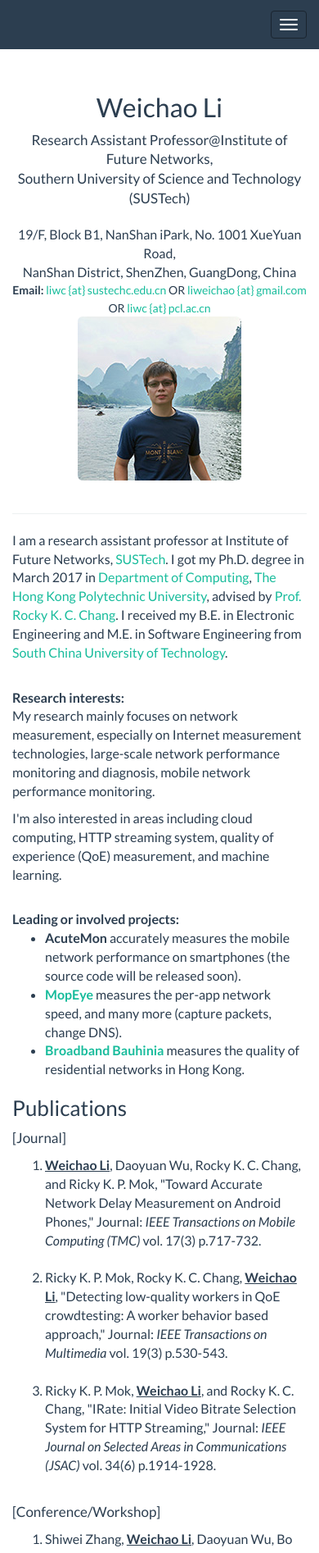
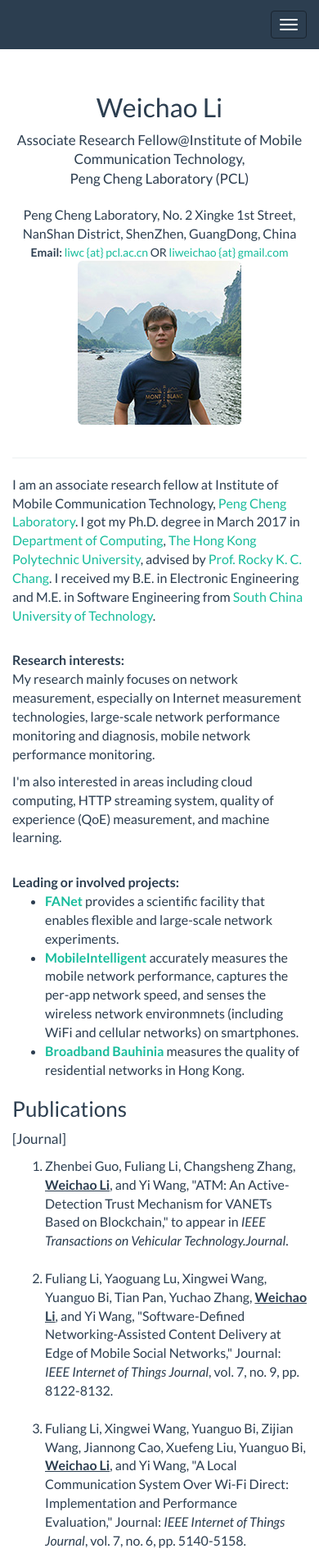
Before and after one commit to liweichao/liweichao.github.io, a plain HTML site: page index.html in a window 390 px wide. Shown: the top 1894 px of the page at 82% size. Drawn offline with Linux system fonts and the light colour scheme.

Commit message:
Add files via upload

```diff
--- a/index.html
+++ b/index.html
@@ -55,14 +55,13 @@
 			<div class="row">
 				<div class="col-lg-9 col-md-9 col-sm-7">
 					<h2>Weichao Li</h2>
-					<p class="lead">Research Assistant Professor@Institute of Future Networks, <br>Southern University of Science and Technology (SUSTech)</p>
+					<p class="lead">Associate Research Fellow@Institute of Mobile Communication Technology, <br>Peng Cheng Laboratory (PCL)</p>
 					<span style="font-size:16px">
-						19/F, Block B1, NanShan iPark, No. 1001 XueYuan Road, <br>
+						Peng Cheng Laboratory, No. 2 Xingke 1st Street,
 						NanShan District, ShenZhen, GuangDong, China<br>
 					</span>
-					<span style="font-size:14px"><strong>Email:</strong> <a href="mailto:liwc{a}sustech.edu.cn">liwc {at} sustechc.edu.cn</a> OR
-					<a href="mailto:liweichao{a}gmail.com">liweichao {at} gmail.com</a> OR
-					<a href="mailto:liwc{a}pcl.ac.cn">liwc {at} pcl.ac.cn</a></span><br>
+					<span style="font-size:14px"><strong>Email: </strong><a href="mailto:liwc{a}pcl.ac.cn">liwc {at} pcl.ac.cn</a> OR				<a href="mailto:liweichao{a}gmail.com">liweichao {at} gmail.com</a>
+					</span><br>
 				</div>
 				<div class="col-lg-3 col-md-3 col-sm-5">
 					<div class="center-block">
@@ -75,7 +74,7 @@
 		<div class="row">
 			<div class="col-lg-12 col-md-12 col-sm-12">
 				<p style="font-size:16px">
-				I am a research assistant professor at Institute of Future Networks, <a href="http://www.sustc.edu.cn">SUSTech</a>.
+				I am an associate research fellow at Institute of Mobile Communication Technology, <a href="http://www.pcl.ac.cn">Peng Cheng Laboratory</a>.
 				I got my Ph.D. degree in March 2017 in <a href="http://www.comp.polyu.edu.hk">Department of Computing</a>,
 				<a href="http://www.polyu.edu.hk">The Hong Kong Polytechnic University</a>,
 				advised by <a href="http://www4.comp.polyu.edu.hk/~csrchang/">Prof. Rocky K. C. Chang</a>.
@@ -91,8 +90,8 @@
 				<br>
 				<span style="font-size:16px"><strong>Leading or involved projects:</strong></span><br/>
 				<ul>
-					<span style="font-size:16px"><li><b>AcuteMon</b></a> accurately measures the mobile network performance on smartphones (the source code will be released soon).</li></span>
-					<span style="font-size:16px"><li><a href="https://play.google.com/store/apps/details?id=com.mopeye" target="_blank"><b>MopEye</b></a> measures the per-app network speed, and many more (capture packets, change DNS).</li></span>
+					<span style="font-size:16px"><li><a href="https://www.fanet.org.cn/" target="_blank"><b>FANet</b></a> provides a scientific facility that enables flexible and large-scale network experiments.</li></span>
+					<span style="font-size:16px"><li><a href="https://appstore.huawei.com/app/C101785527" target="_blank"><b>MobileIntelligent</b></a> accurately measures the mobile network performance, captures the per-app network speed, and senses the wireless network environmnets (including WiFi and cellular networks) on smartphones.</li></span>
 					<span style="font-size:16px"><li><a href="http://planetprobes.net/" target="_blank"><b>Broadband Bauhinia</b></a> measures the quality of residential networks in Hong Kong.</li></span>
 				</ul>
 			</div>
@@ -101,14 +100,18 @@
 				<h3 id="publications">Publications</h3>
 				<p><span class="lead">[Journal]</span></p>
 				<ol>
+					<span style="font-size:16px"><li>Zhenbei Guo, Fuliang Li, Changsheng Zhang, <b><u>Weichao Li</u></b>, and Yi Wang, "ATM: An Active-Detection Trust Mechanism for VANETs Based on Blockchain," to appear in <i>IEEE Transactions on Vehicular Technology.Journal</i>.</li><br></span>
+					<span style="font-size:16px"><li>Fuliang Li, Yaoguang Lu, Xingwei Wang, Yuanguo Bi, Tian Pan, Yuchao Zhang, <b><u>Weichao Li</u></b>, and Yi Wang, "Software-Defined Networking-Assisted Content Delivery at Edge of Mobile Social Networks," Journal: <i>IEEE Internet of Things Journal</i>, vol. 7, no. 9, pp. 8122-8132.</li><br></span>
+					<span style="font-size:16px"><li>Fuliang Li, Xingwei Wang, Yuanguo Bi, Zijian Wang, Jiannong Cao, Xuefeng Liu, Yuanguo Bi, <b><u>Weichao Li</u></b>, and Yi Wang, "A Local Communication System Over Wi-Fi Direct: Implementation and Performance Evaluation," Journal: <i>IEEE Internet of Things Journal</i>, vol. 7, no. 6, pp. 5140-5158.</li><br></span>
 					<span style="font-size:16px"><li><b><u>Weichao Li</u></b>, Daoyuan Wu, Rocky K. C. Chang, and Ricky K. P. Mok, "Toward Accurate Network Delay Measurement on Android Phones," Journal: <i>IEEE Transactions on Mobile Computing (TMC)</i> vol. 17(3) p.717-732.</li><br></span>
 					<span style="font-size:16px"><li>Ricky K. P. Mok, Rocky K. C. Chang, <b><u>Weichao Li</u></b>, "Detecting low-quality workers in QoE crowdtesting: A worker behavior based approach," Journal: <i>IEEE Transactions on Multimedia</i> vol. 19(3) p.530-543.</li><br></span>
 					<span style="font-size:16px"><li>Ricky K. P. Mok, <b><u>Weichao Li</u></b>, and Rocky K. C. Chang, "IRate: Initial Video Bitrate Selection System for HTTP Streaming," Journal: <i>IEEE Journal on Selected Areas in Communications (JSAC)</i> vol. 34(6) p.1914-1928.</li><br></span>
 				</ol>
 				<p><span class="lead">[Conference/Workshop]</span></p>
 				<ol>
-					<span style="font-size:16px"><li>Shiwei Zhang, <b><u>Weichao Li</u></b>, Daoyuan Wu, Bo Jin, Rocky K. C. Chang, Debin Gao, Yi Wang, and Ricky K. P. Mok, "An Empirical Study of Mobile Network Behavior and Application Performance in the Wild," Accepted by IEEE IWQoS 2019.</li><br></span>
-					<span style="font-size:16px"><li>Wanxin Shi, Qing Li, Chao Wang, Gengbiao Shen, <b><u>Weichao Li</u></b>, Yu Wu, and Yong Jiang, "LEAP: Learning-Based Smart Edge with Caching and Prefetching for Adaptive Video Streaming," Accepted by IEEE IWQoS 2019.</li><br></span>
+					<span style="font-size:16px"><li>Zhenbei Guo, Fuliang Li, Yuchao Zhang, Changsheng Zhang, Tian Pan, <b><u>Weichao Li</u></b>, and Yi Wang, "CMU: Towards Cooperative Content Caching with User Device in Mobile Edge Networks," in <i>Proc. IEEE ICWS</i>, Sept. 2020.</li><br></span>
+					<span style="font-size:16px"><li>Shiwei Zhang, <b><u>Weichao Li</u></b>, Daoyuan Wu, Bo Jin, Rocky K. C. Chang, Debin Gao, Yi Wang, and Ricky K. P. Mok, "An Empirical Study of Mobile Network Behavior and Application Performance in the Wild," in <i>Proc. IEEE IWQoS</i>, Jun. 2019.</li><br></span>
+					<span style="font-size:16px"><li>Wanxin Shi, Qing Li, Chao Wang, Gengbiao Shen, <b><u>Weichao Li</u></b>, Yu Wu, and Yong Jiang, "LEAP: Learning-Based Smart Edge with Caching and Prefetching for Adaptive Video Streaming," in <i>Proc. IEEE IWQoS</i>, Jun. 2019.</li><br></span>
 					<span style="font-size:16px"><li>Kai Lei, Keke Li, Junlin Huang, <b><u>Weichao Li</u></b>, Jie Xing, and Yi Wang, "Measuring the Control-Data Plane Consistency in Software Defined Networking," in <i>Proc. IEEE ICC</i>, May 2018.</li><br></span>
 					<span style="font-size:16px"><li>Daoyuan Wu, Rocky K. C. Chang, <b><u>Weichao Li</u></b>, Eric K. T. Cheng, and Debin Gao, "MopEye: Opportunistic Monitoring of Per-app Mobile Network Performance," in <i>Proc. USENIX ATC</i>, Jul. 2017. </li><br></span>
 					<span style="font-size:16px"><li><b><u>Weichao Li</u></b>, Daoyuan Wu, Rocky K. C. Chang, and Ricky K. P. Mok, "Demystifying and Puncturing the Inflated Delay in Smartphone-based WiFi Network Measurement," in <i>Proc. ACM CoNEXT</i>, Dec 2016.</li><br></span>
@@ -134,8 +137,10 @@
 
 			<div class="col-lg-12 col-md-12 col-sm-12">
 				<h3 id="work">Work experience</h3>
-				<span style="font-size:18px">Research Associate for Institute of Future Networks, SUSTech</span><br>
-				<p style="font-size:14px">Feberuary 2018 - present.</p>
+				<span style="font-size:18px">Associate Research Fellow for Institute of Mobile Communication Technology, PCL</span><br>
+				<p style="font-size:14px">December 2021 - present.</p>
+				<span style="font-size:18px">Research Assistant Professor for Institute of Future Networks, SUSTech</span><br>
+				<p style="font-size:14px">Feberuary 2018 - November 2021.</p>
 				<span style="font-size:18px">Researcher for Huawei Future Network Theory Lab, Hong Kong</span><br>
 				<p style="font-size:14px">April 2017 - Feberuary 2018.</p>
 				<span style="font-size:18px">Research assistant for Department of Computing of Hong Kong Polytechnic University</span><br>
@@ -157,6 +162,8 @@
 				<h3 id="services">Academic services</h3>
 				<span style="font-size:18px">TPC member of</span><br>
 				<p><span style="font-size:14px">ML&AI @ Network 2017 (IEEE ICNP Workshop), IEEE/IFIP NOMS 2018</span></p>
+				<span style="font-size:18px">Guest editor of</span><br>
+				<p><span style="font-size:14px">CCF Transactions on Networking special issue, AI for Network Measurement and Management</span></p>
 				<span style="font-size:18px">Ad hoc/sub- reviewer of</span><br>
 				<p><span style="font-size:14px">Telecommunication Systems, IEEE Access, ACM Transactions on Sensor Networks (TOSN), International Journal of Network Management (IJNM), The IEEE/IFIP Network Operations and Management Symposium (NOMS 2016), IEEE International Conference on Computer Communications (INFOCOM 2016), Passive and Active Measurement Conference (PAM 2016), The 2015 IEEE International Conference on Communications (ICC2015), IEEE International Conference on Computer Communications (INFOCOM 2015), The 14th IFIP/IEEE Symposium on Integrated Network and Service Management 2015 (IM 2015), Passive and Active Measurement Conference (PAM 2015), IEEE Wireless Communications and Networking Conference (WCNC 2012)</span></p>
 			</div>
```
